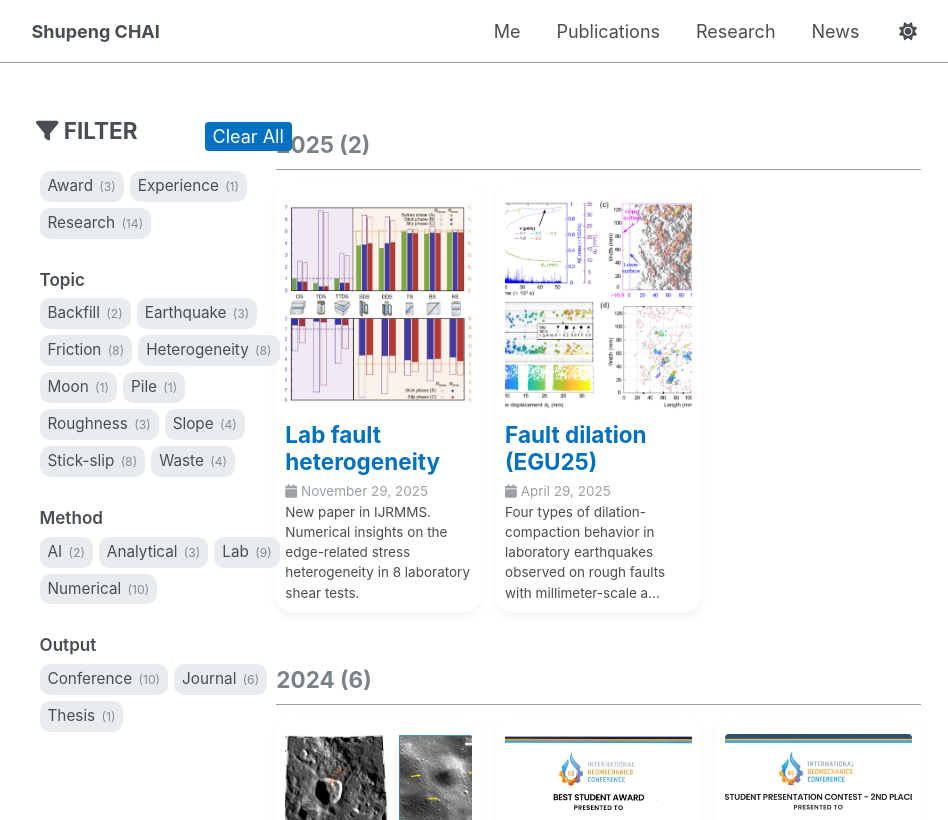
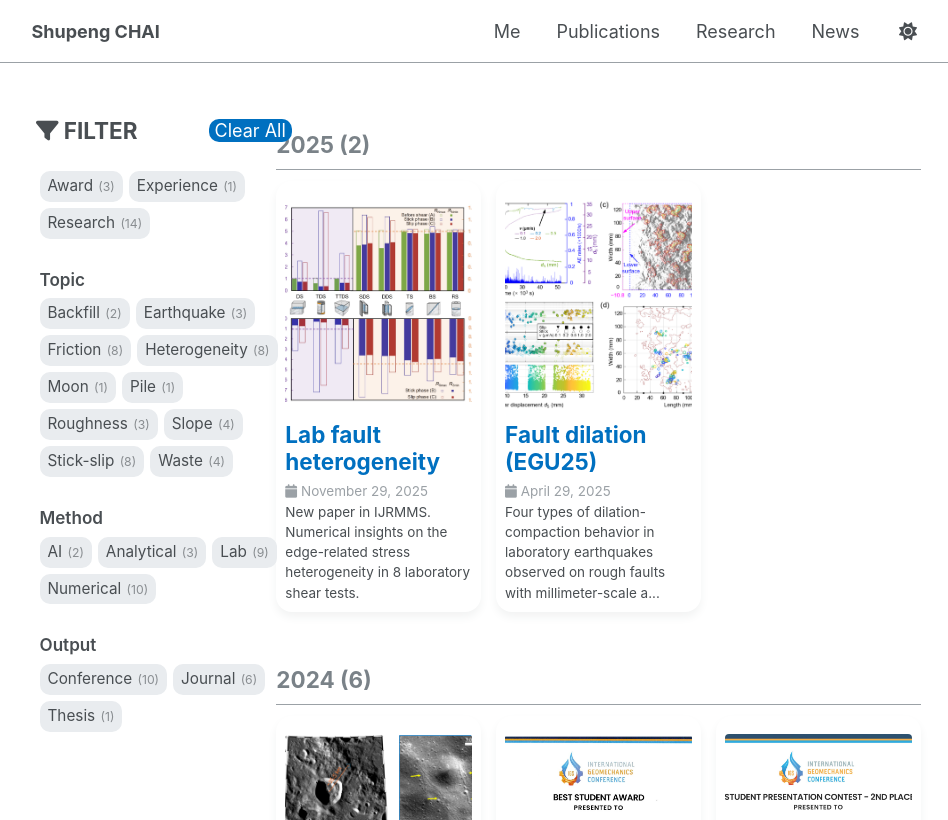
Before and after one commit to spchai/spchai.github.io, a Jekyll site: the page built from _pages/news.html, in a window 1280 px wide. Shown: the top 820 px of the page, without its empty margins (164-1112 px from the left). Built offline with Jekyll 4.4.1, drawn with Linux system fonts in a browser that asks for light colours.

Commit message:
Update _sidebar.scss

```diff
--- a/_sass/layout/_sidebar.scss
+++ b/_sass/layout/_sidebar.scss
@@ -398,14 +398,13 @@
   background: #007bff;
   border-color: #0056b3;
   color: #fff !important;
-  padding: 2px 6px;
   font-weight: bold;
 }
 
 .tag-count {
   font-size: 0.8em;
   opacity: 0.6;
-  margin-left: 2px;
+  margin-left: 1px;
 }
 
 .tag-value.selected::after {
@@ -414,14 +413,11 @@
 }
 
 .clear-filter-btn {
-  margin-top: 12px;
-  padding: 6px 12px;
   background: var(--global-link-color);
   color: white;
   border: none;
-  border-radius: 4px;
+  border-radius: 10px;
   cursor: pointer;
-  padding: 4px 8px;
   white-space: nowrap;
 }
 
```
